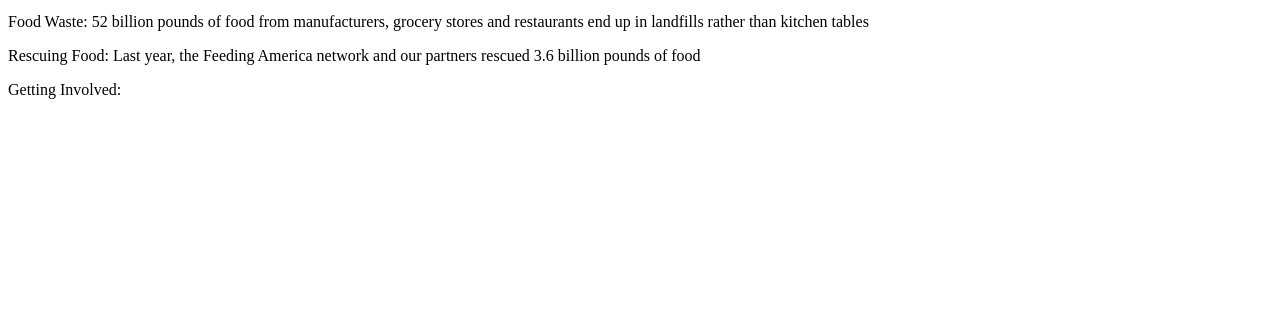
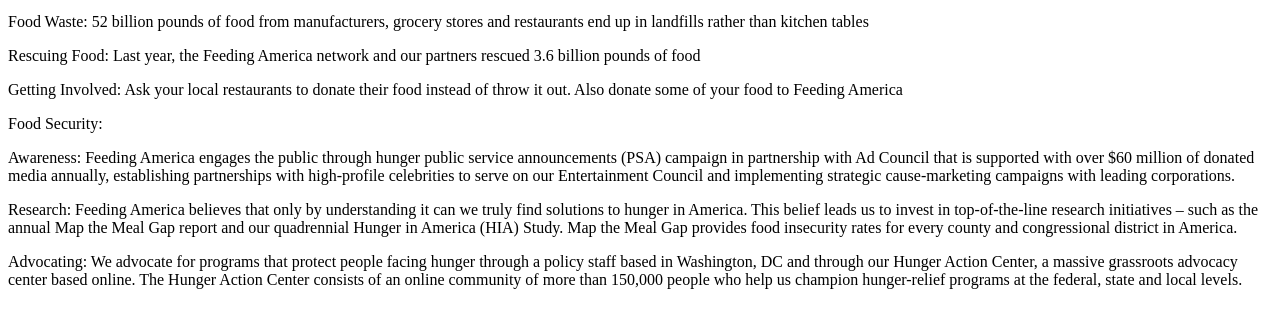
Before and after one commit to HulseMason/mason-hulse.github.io, a plain HTML site: page bacs200/video.html in a window 1280 px wide. Shown: the part 393-720 px from the top of the page. Drawn offline with Linux system fonts and the light colour scheme.

Commit message:
Update video.html

```diff
--- a/bacs200/video.html
+++ b/bacs200/video.html
@@ -61,3 +61,31 @@
 
                                <p>
                               <span class="text-danger">Getting Involved:</span>
+                               Ask your local restaurants to donate their food instead of throw it out. Also donate some of your food to Feeding America
+                                </p>
+
+                        <p class="text-primary text-center">Food Security:</p>
+
+                        <p>
+                          <span class="text-danger">Awareness:</span>
+                          Feeding America engages the public through hunger public service announcements (PSA) campaign in partnership with Ad Council that is supported with over $60 million of donated media annually,  establishing partnerships with high-profile celebrities to serve on our Entertainment Council and implementing strategic cause-marketing campaigns with leading corporations.
+                        </p>
+
+                        <p>
+                          <span class="text-danger">Research:</span>
+                          Feeding America believes that only by understanding it can we truly find solutions to hunger in America. This belief leads us to invest in top-of-the-line research initiatives – such as the annual Map the Meal Gap report and our quadrennial Hunger in America (HIA) Study. Map the Meal Gap provides food insecurity rates for every county and congressional district in America.
+                        </p>
+
+                         <p>
+                          <span class="text-danger">Advocating:</span>
+                          We advocate for programs that protect people facing hunger through a policy staff based in Washington, DC and through our Hunger Action Center, a massive grassroots advocacy center based online. The Hunger Action Center consists of an online community of more than 150,000 people who help us champion hunger-relief programs at the federal, state and local levels.
+                        </p>
+
+                </div>
+
+          </div>
+        </div>
+      </div>
+</div>
+
+</body></html>
```
